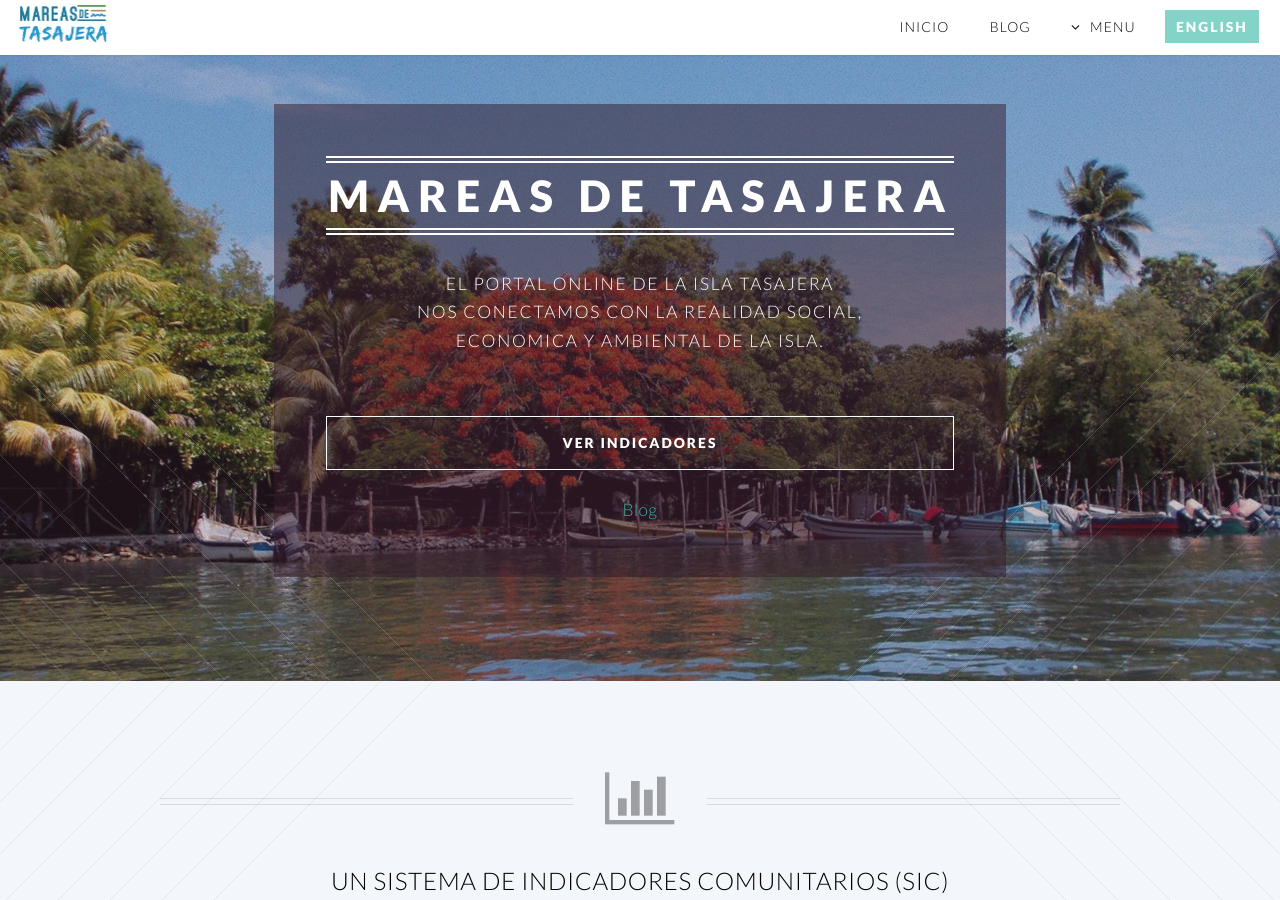
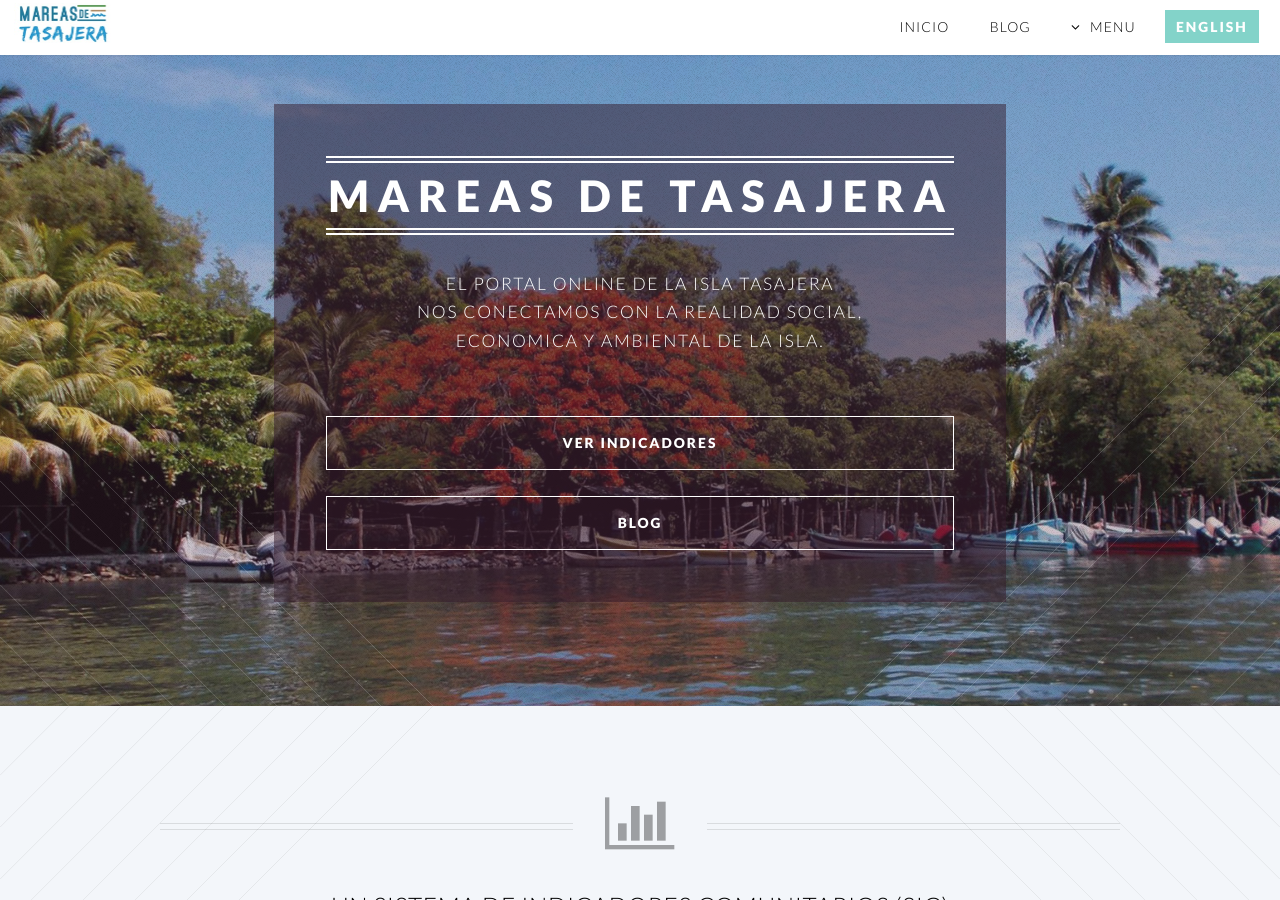
Before and after one commit to danteo90/danteo90.github.io, a Jekyll site: the page built from index.html, in a window 1280 px wide and 900 px high. Built offline with Jekyll 4.4.1, drawn with Linux system fonts in a browser that asks for light colours.

Commit message:
Update banner.html

```diff
--- a/_includes/banner.html
+++ b/_includes/banner.html
@@ -18,7 +18,7 @@
         <footer>
             <ul class="buttons vertical">
                 <li><a href="#main" class="button fit scrolly">Ver indicadores</a></li>
-                <li><a href="http://www.mareasdetasajera.com/blog.html" class="">Blog</a></li>
+                <li><a href="http://www.mareasdetasajera.com/blog.html" class="button fit scrolly">Blog</a></li>
             </ul>
         </footer>
 
```
